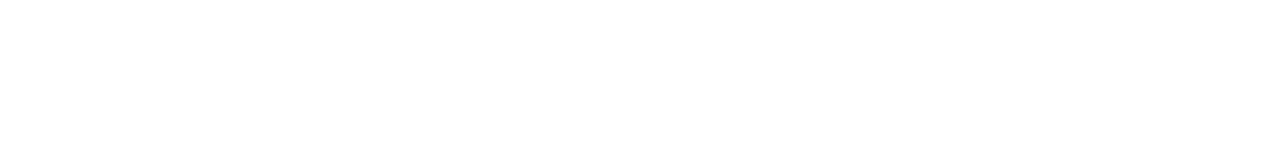
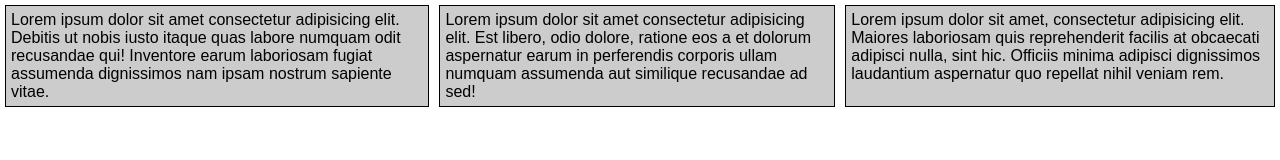
Before and after one commit to JorgeAPadillaV/Curso-de-HTML-y-CSS-by-SoyDalto, a plain HTML site: page 5.4.-media-queries/index.html in a window 1280 px wide. Drawn offline with Linux system fonts and the light colour scheme.

Commit message:
Agregando 5.4

```diff
--- a/5.4.-media-queries/index.html
+++ b/5.4.-media-queries/index.html
@@ -7,5 +7,10 @@
     <title></title>
 </head>
 <body>
+    <div class="flexbox">
+        <div class="flex-item">Lorem ipsum dolor sit amet consectetur adipisicing elit. Debitis ut nobis iusto itaque quas labore numquam odit recusandae qui! Inventore earum laboriosam fugiat assumenda dignissimos nam ipsam nostrum sapiente vitae.</div>
+        <div class="flex-item">Lorem ipsum dolor sit amet consectetur adipisicing elit. Est libero, odio dolore, ratione eos a et dolorum aspernatur earum in perferendis corporis ullam numquam assumenda aut similique recusandae ad sed!</div>
+        <div class="flex-item">Lorem ipsum dolor sit amet, consectetur adipisicing elit. Maiores laboriosam quis reprehenderit facilis at obcaecati adipisci nulla, sint hic. Officiis minima adipisci dignissimos laudantium aspernatur quo repellat nihil veniam rem.</div>
+    </div>
 </body>
 </html>
--- a/5.4.-media-queries/styless.css
+++ b/5.4.-media-queries/styless.css
@@ -6,3 +6,20 @@ body{
 div,body{
     box-sizing: border-box;
 }
+
+.flexbox{
+    display: flex;
+}
+
+.flex-item{
+    background-color: #ccc;
+    border: 1px solid black;
+    padding: 5px;
+    margin: 5px;
+}
+
+@media screen and (max-width:480px){
+    .flexbox{
+        flex-direction: column;
+    }
+}
```
